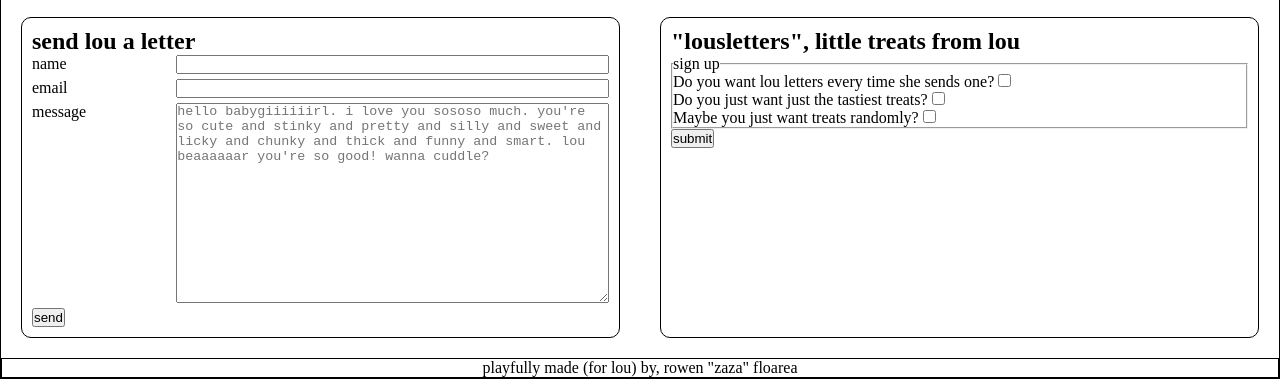
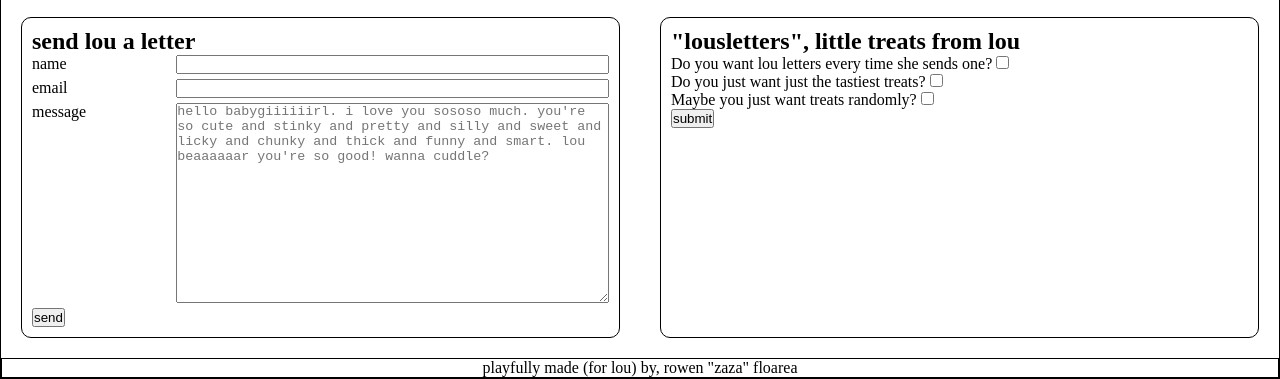
Before and after one commit to rfloarea/sign-up-form, a plain HTML site: page index.html in a window 1280 px wide. Shown: the part 1004-1383 px from the top of the page. Drawn offline with Linux system fonts and the light colour scheme.

Commit message:
fix: remove border of fieldset

```diff
--- a/index.html
+++ b/index.html
@@ -27,10 +27,10 @@
                 <p class="form-row">
                     <label for="message">message</label>
                     <textarea
-                                id="message"
-                                name="message"
-                                placeholder="hello babygiiiiiirl. i love you sososo much. you're so cute and stinky and pretty and silly and sweet and licky and chunky and thick and funny and smart. lou beaaaaaar you're so good! wanna cuddle?"
-                                ></textarea>
+                            id="message"
+                            name="message"
+                            placeholder="hello babygiiiiiirl. i love you sososo much. you're so cute and stinky and pretty and silly and sweet and licky and chunky and thick and funny and smart. lou beaaaaaar you're so good! wanna cuddle?"
+                            ></textarea>
                 </p>
                 <button type="submit">send</button>
 
@@ -41,7 +41,6 @@
                 <h2>"lousletters", little treats from lou</h2>
 
                 <fieldset class="checkboxes">
-                    <legend>sign up</legend>
                     <p>
                         <label for="type-1">Do you want lou letters every time she sends one?</label>
                         <input type="checkbox" id="type-1" name="letter-type-1">
--- a/style.css
+++ b/style.css
@@ -56,6 +56,10 @@ section {
     border: 1px solid black;
 }
 
+fieldset {
+    border: 0;
+}
+
 footer {
     text-align: center;
     border: 1px solid black;
```
